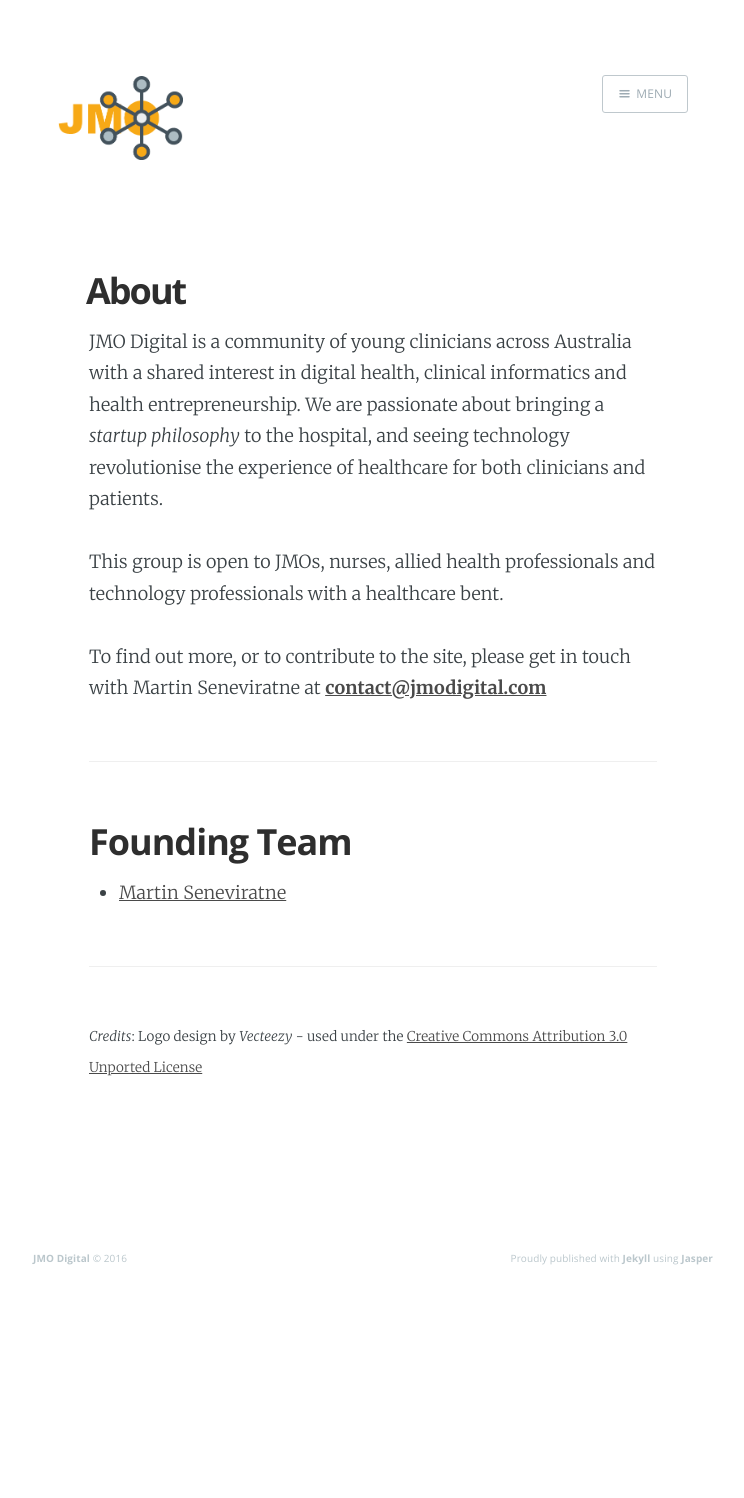
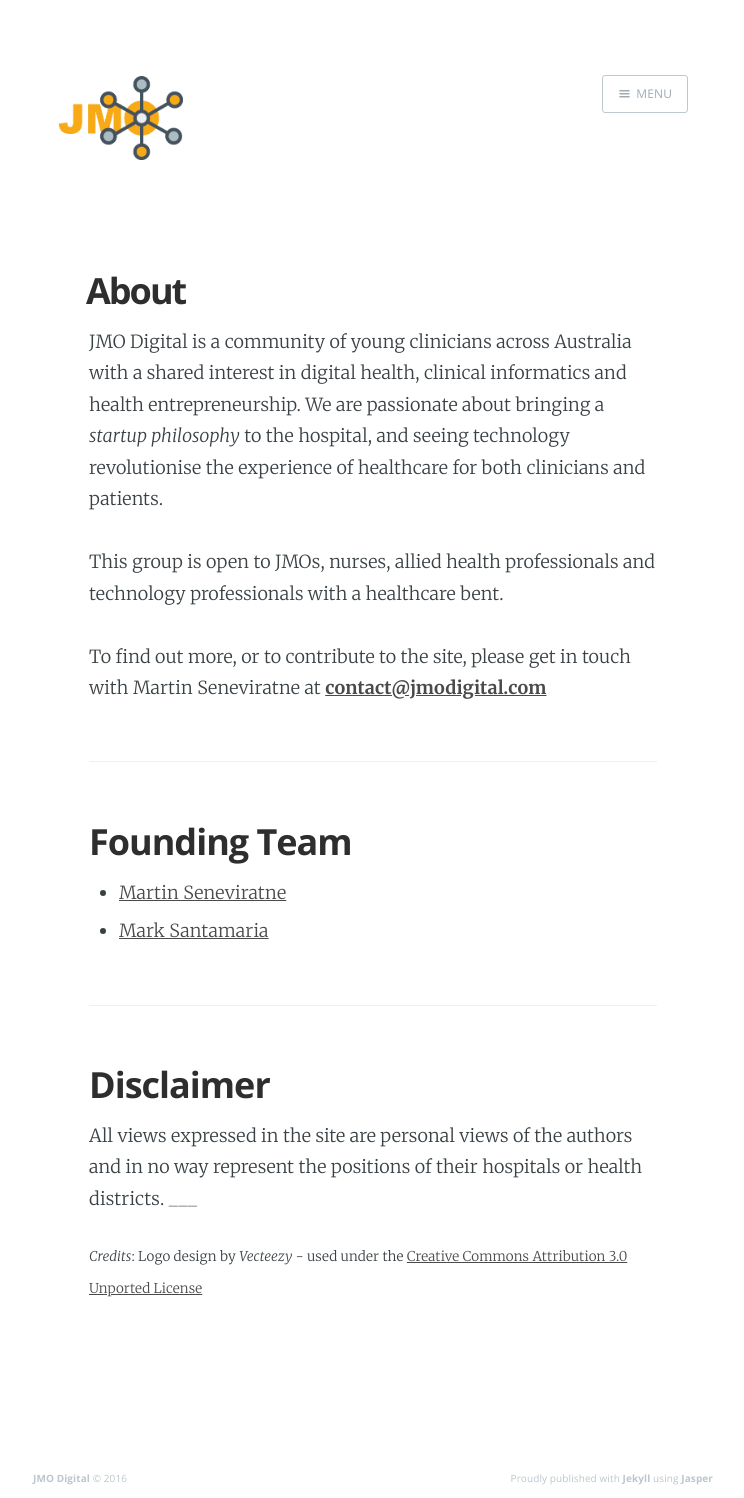
Before and after one commit to JMOdigital/JMOdigital.github.io, a Jekyll site: the page built from about/index.md, in a window 1280 px wide. Shown: the whole page, without its empty margins (267-1011 px from the left). Built offline with Jekyll 4.4.1, drawn with Linux system fonts in a browser that asks for light colours; nearby versions of some CDN libraries; Markdown is read by kramdown in place of the engine named in the settings; before the commit the page ends 1277 px from its top, so only the background shows below that.

Commit message:
April 13

```diff
--- a/_includes/navigation.html
+++ b/_includes/navigation.html
@@ -7,9 +7,6 @@
     <ul>
         <li class="nav-home {% if page.current == 'home' %} nav-current{% endif %}" role="presentation"><a href="{{ site.baseurl }}">Home</a></li>
         <li class="nav-about {% if page.current == 'about' %} nav-current{% endif %}" role="presentation"><a href="{{ site.baseurl }}about">About</a></li>
-        <li class="nav-bankstown {% if page.url contains 'bankstown' %} nav-current{% endif %}" role="presentation"><a href="{{ site.baseurl }}tag/bankstown">Bankstown</a></li>
-        <li class="nav-nepean {% if page.url contains 'nepean' %} nav-current{% endif %}" role="presentation"><a href="{{ site.baseurl }}tag/nepean">Nepean</a></li>
-        <li class="nav-rpa {% if page.url contains 'rpa' %} nav-current{% endif %}" role="presentation"><a href="{{ site.baseurl }}tag/rpa">RPA</a></li>
         <li class="nav-ideas {% if page.url contains 'ideas' %} nav-current{% endif %}" role="presentation"><a href="{{ site.baseurl }}tag/ideas">Ideas Board</a></li>
         <li class="nav-ideas {% if page.url contains 'coding' %} nav-current{% endif %}" role="presentation"><a href="{{ site.baseurl }}tag/coding">Coding tutorials</a></li>
         <li class="nav-contributor {% if page.current == 'contributors' %} nav-current{% endif %}" role="presentation"><a href="{{ site.baseurl }}contributors">Contributors</a></li>
--- a/about/index.md
+++ b/about/index.md
@@ -13,13 +13,19 @@ This group is open to JMOs, nurses, allied health professionals and technology p
 
 To find out more, or to contribute to the site, please get in touch with Martin Seneviratne at  __<contact@jmodigital.com>__
 
+
 ___
 
 ##Founding Team
 
 + [Martin Seneviratne]({{site.baseurl}}author/martin)
++ [Mark Santamaria]({{site.baseurl}}author/mark)
 
+___
 
+##Disclaimer
+
+All views expressed in the site are personal views of the authors and in no way represent the positions of their hospitals or health districts.
 ___
 
 <sup>
--- a/assets/css/screen.css
+++ b/assets/css/screen.css
@@ -736,10 +736,10 @@ label {
   margin: 10px;
   background-color: #111;
   padding: 0 5px;
-  -webkit-transition: top .2s ease-in-out,
-                      font-size .2s ease-in-out;
-  transition: top .2s ease-in-out,
-              font-size .2s ease-in-out;
+  -webkit-transition: top .1s ease-in-out,
+                      font-size .1s ease-in-out;
+  transition: top .1s ease-in-out,
+              font-size .1s ease-in-out;
 }
 
 .active {
@@ -999,7 +999,7 @@ body:not(.post-template) .post-title {
 }
 
 .post-excerpt p {
-    margin: 0;
+    margin-right: 6em;
     font-size: 0.9em;
     line-height: 1.7em;
 }
```
Also changed, not shown: _data/authors.yml (+27 -24 lines), _layouts/tag.html (+2 -8 lines), _posts/2016-02-02-nepean-wiki.md (added, +42 -0 lines), _posts/2016-02-23-privacy-health-data.md (+2 -2 lines), _posts/2016-02-23-wearables-to-detect-pathology.md (added, +37 -0 lines), _posts/2016-04-13-ehealth-initiatives-orange.md (added, +30 -0 lines), assets/images/author_pics/boris.jpg (added), assets/images/drawMD.jpg (added), assets/images/wearables.jpg (added).
